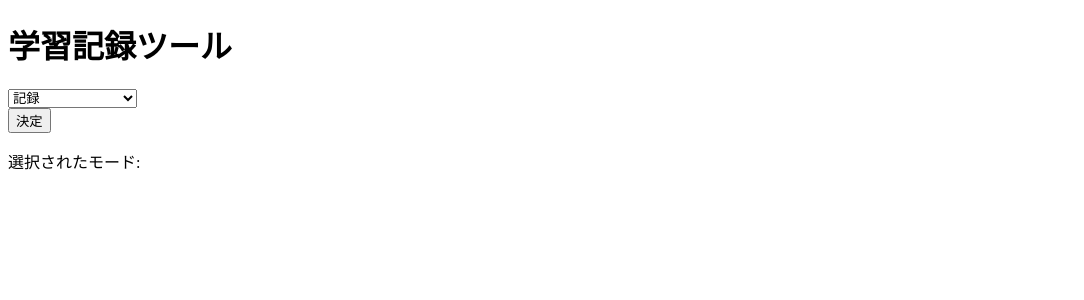
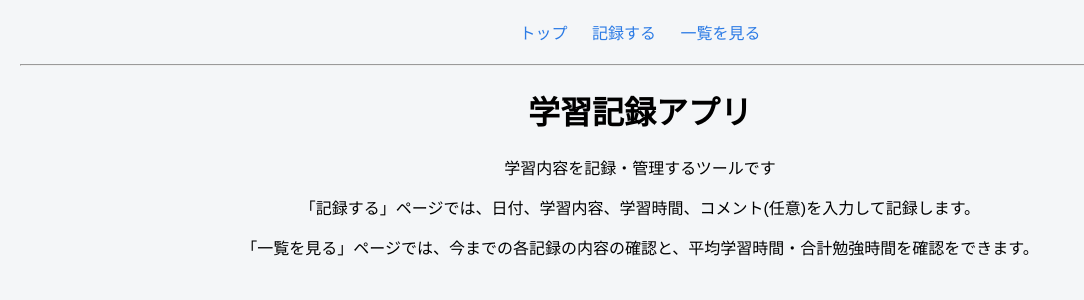
Before and after one commit to Toa3310/study_record, a Flask app: page / in a window 1280 px wide. Shown: the top 300 px of the page, without its empty margins (0-1084 px from the left). Run offline with Flask 3, Linux system fonts and the light colour scheme.

Commit message:
web版アプリ完成

```diff
--- a/app.py
+++ b/app.py
@@ -1,21 +1,41 @@
 from flask import Flask, render_template, request
+from study_record import add_record, get_records, get_average, get_total
 
 app = Flask(__name__)
 
-@app.route('/', methods=["GET", "POST"])
+@app.route('/')
 def index():
-    mode = ""
+    return render_template("index.html")
+
+@app.route('/record', methods=["GET", "POST"])
+def record():
+    message = ""
 
     if request.method == "POST":
-        mode = request.form["mode"]
-        if mode == "1":
-            mode = "記録"
-        elif mode == "2":
-            mode = "一覧表示"
-        else:
-            mode = "平均学習時間表示"
+        try:
+            date = request.form["date"]
+            subject = request.form["subject"]
+            study_time = int(request.form["time"])
+            comment = request.form["comment"]
 
-    return render_template("index.html", mode = mode)
+            success = add_record(date, subject, study_time, comment)
+
+            if success:
+                message = "記録が正常に完了しました"
+            else:
+                message = "記録に失敗しました"
+        except ValueError:
+            message = "入力内容が正しくありません"
+
+    return render_template("record.html", message=message)
+
+@app.route('/records')
+def records():
+    records = get_records()
+    average = get_average()
+    total = get_total()
+
+    return render_template("records.html", records=records, average=average, total=total)
 
 if __name__ == "__main__":
     app.run(debug=True)
--- /dev/null
+++ b/static/style.css
@@ -0,0 +1,56 @@
+body {
+    font-family: Arial, sans-serif;
+    background-color: #f4f6f8;
+    margin: 20px;
+}
+
+h1 {
+    text-align: center;
+}
+
+p {
+    text-align: center;
+}
+
+.center {
+    width: fit-content;
+    margin: auto;
+}
+
+label {
+    display: inline-block;
+    width: 120px;
+    vertical-align: top;
+    font-weight: bold;
+}
+
+.average {
+    text-align: center;
+    font-size: 20px;
+    margin-bottom: 20px;
+    color: green;
+}
+
+.container {
+    max-width: 600px;
+    margin: auto;
+}
+
+.card {
+    background-color: #99CCFF;
+    border-radius: 10px;
+    padding: 15px;
+    margin-bottom: 15px;
+    box-shadow: 0 2px 6px rgba(0,0,0,0.1);
+}
+
+.nav {
+    text-align: center;
+    margin-bottom: 20px;
+}
+
+.nav a {
+    margin: 0 10px;
+    text-decoration: none;
+    color: #2c7be5;
+}
--- /dev/null
+++ b/templates/base.html
@@ -0,0 +1,23 @@
+<!DOCTYPE html>
+<html>
+<head>
+    <title>学習記録アプリ</title>
+    <link rel="stylesheet" href="{{ url_for('static', filename='style.css') }}">
+</head>
+
+<body>
+
+    <nav class="nav">
+        <a href="/">トップ</a>
+        <a href="/record">記録する</a>
+        <a href="/records">一覧を見る</a>
+    </nav>
+
+    <hr>
+
+    {% block content %}
+    <!-- ここに各ページの中身が入る -->
+    {% endblock %}
+
+</body>
+</html>
--- a/templates/index.html
+++ b/templates/index.html
@@ -1,21 +1,14 @@
-<!DOCTYPE html>
-<html>
-<head>
-    <title>Study Record Tool</title>
-</head>
-<body>
-    <h1>学習記録ツール</h1>
+{% extends "base.html" %}
 
-    <form method="POST">
-        <select name="mode">
-            <option value="1">記録</option>
-            <option value="2">一覧表示</option>
-            <option value="3">平均学習時間表示</option>
-        </select><br>
+{% block content %}
+<h1>学習記録アプリ</h1>
+<div class="center">
+    <p>学習内容を記録・管理するツールです</p>
 
-        <button type="submit">決定</button>
-    </form>
+    <p>「記録する」ページでは、日付、学習内容、学習時間、コメント(任意)を入力して記録します。</p>
 
-    <p>選択されたモード: {{ mode }}</p>
-</body>
-</html>
+    <p>「一覧を見る」ページでは、今までの各記録の内容の確認と、平均学習時間・合計勉強時間を確認をできます。</p>
+</div>
+
+
+{% endblock %}
```
Also changed, not shown: study_record.csv (+5 -6 lines), study_record.py (+53 -60 lines), templates/record.html (added, +33 -0 lines), templates/records.html (added, +19 -0 lines).
